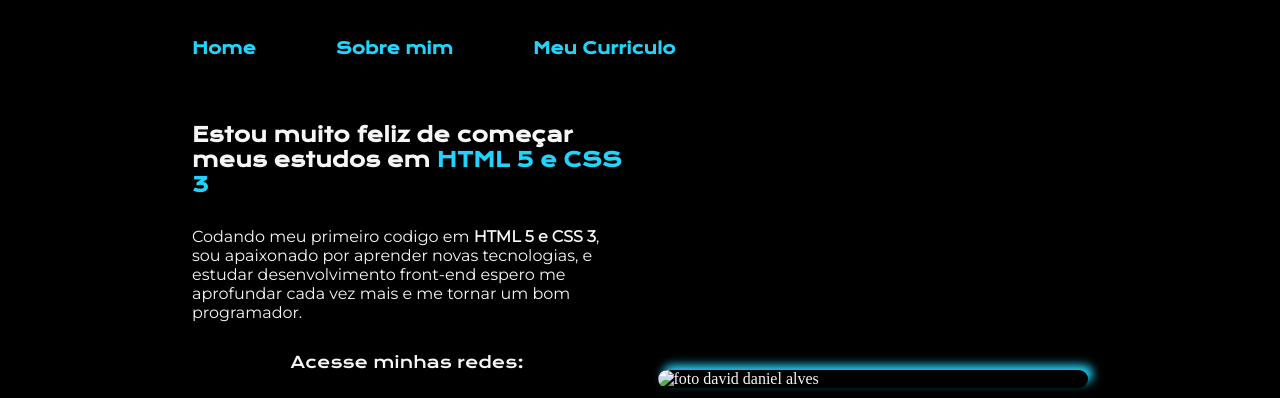
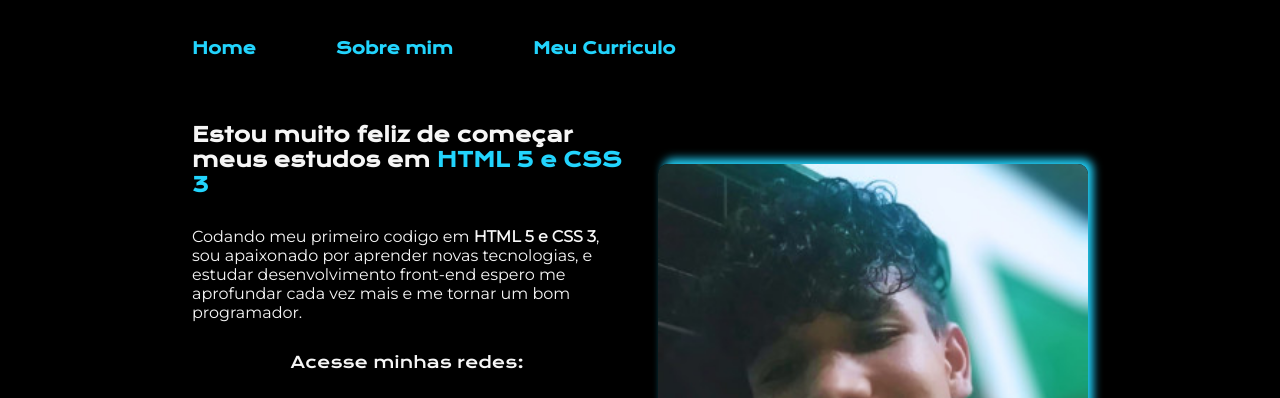
Before and after one commit to DavidDanielAlves/meu-portifolio, a plain HTML site: page index.html in a window 1280 px wide. Shown: the top 398 px of the page. Drawn offline with nearby package versions, Linux system fonts and the light colour scheme; the site is published under a folder, as on GitHub Pages, so addresses that start at the root find nothing.

Commit message:
Add files via upload

```diff
--- a/index.html
+++ b/index.html
@@ -43,7 +43,7 @@
                 </a>
             </div>
         </section>
-        <img src="/assets/imgEu.jpeg" alt="foto david daniel alves" class="minhafoto">
+        <img src="assets/imgEu.jpeg" alt="foto david daniel alves" class="minhafoto">
     </main>
 
     <footer class="rodape">
```
